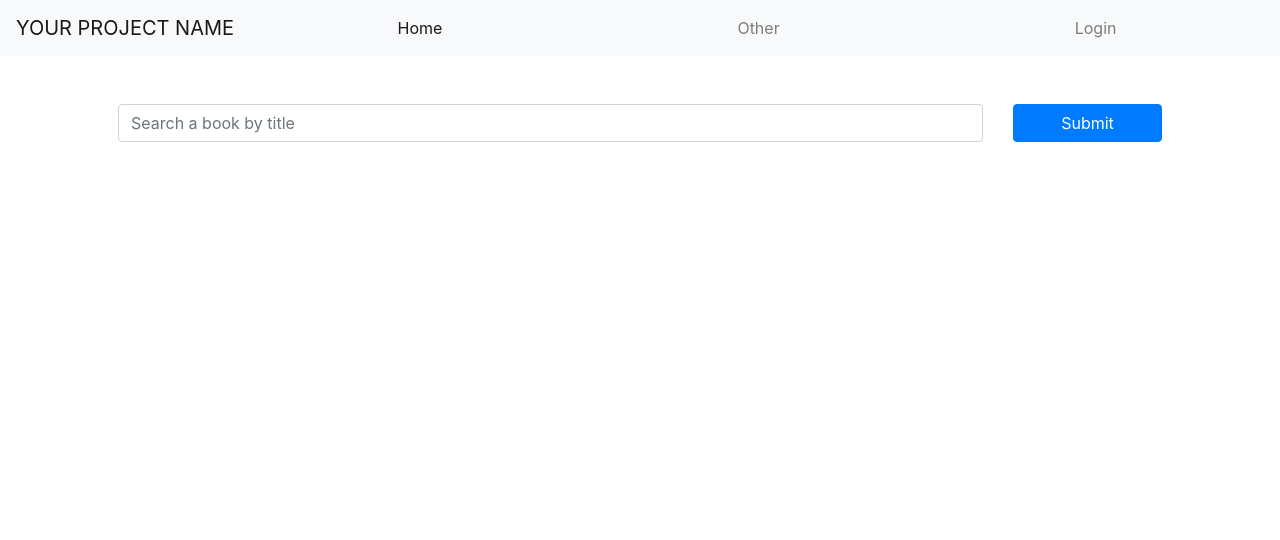
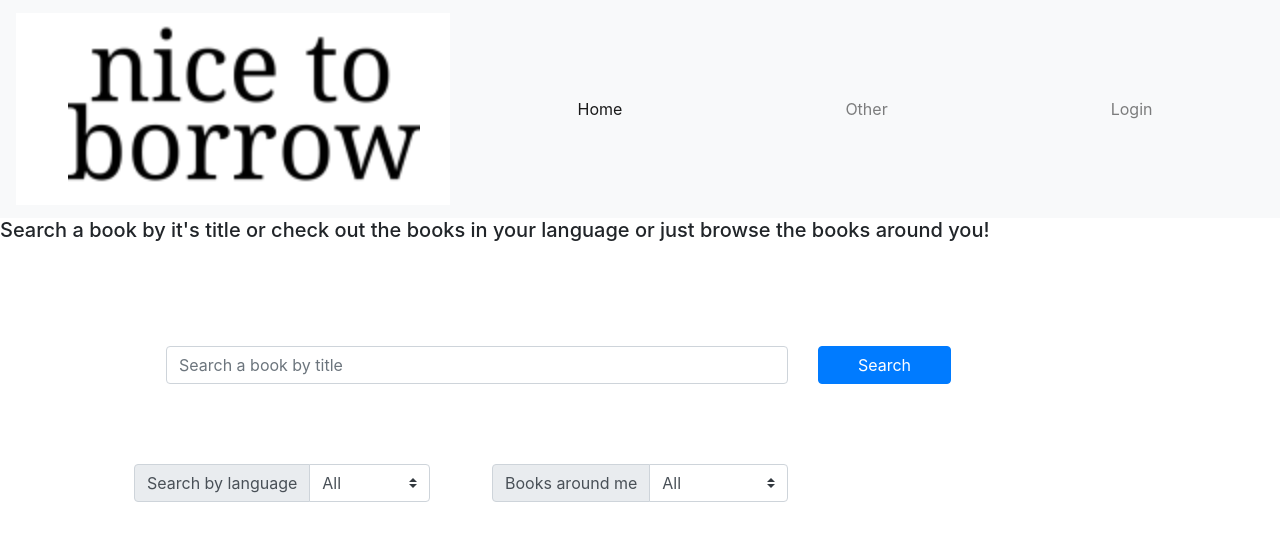
Before and after one commit to GoksenCodes/nice-to-borrow-client, a React (Create React App) app: page / in a window 1280 px wide. Shown: the top 540 px of the page. Built offline with nearby package versions, Linux system fonts and the light colour scheme; no server answers.

Commit message:
build search by language&distance forms and create simple action for search

```diff
--- a/src/App.css
+++ b/src/App.css
@@ -0,0 +1,10 @@
+/* @import url("https://fonts.googleapis.com/css2?family=Montserrat:wght@300;400;900&display=swap"); */
+@import url("https://fonts.googleapis.com/css2?family=Fira+Code:wght@300;700&display=swap");
+
+body {
+  font-family: "Fira Code", monospace;
+}
+
+/* body {
+  font-family: "Montserrat", sans-serif;
+} */
--- a/src/components/Navigation/index.js
+++ b/src/components/Navigation/index.js
@@ -7,6 +7,7 @@ import { selectToken } from "../../store/user/selectors";
 import NavbarItem from "./NavbarItem";
 import LoggedIn from "./LoggedIn";
 import LoggedOut from "./LoggedOut";
+import logo from "../../Images/logo.png";
 
 export default function Navigation() {
   const token = useSelector(selectToken);
@@ -16,7 +17,7 @@ export default function Navigation() {
   return (
     <Navbar bg="light" expand="lg">
       <Navbar.Brand as={NavLink} to="/">
-        YOUR PROJECT NAME
+        <img src={logo} alt="logo" />
       </Navbar.Brand>
       <Navbar.Toggle aria-controls="basic-navbar-nav" />
       <Navbar.Collapse id="basic-navbar-nav">
--- a/src/components/SearchBox/index.js
+++ b/src/components/SearchBox/index.js
@@ -1,26 +1,85 @@
-import React from "react";
+import React, { useState } from "react";
 import { Button, Form, Col, Row, Container } from "react-bootstrap";
+import { useDispatch } from "react-redux";
+import { getBooks } from "../../store/search/actions";
 
 export default function SearchBox() {
+  const dispatch = useDispatch();
+
+  const [language, setLanguage] = useState("all");
+  const [distance, setDistance] = useState("all");
+
+  const clickHandler = () => {
+    dispatch(getBooks());
+  };
+
   return (
     <Container className="p-5">
-      <Form>
+      <Form className="p-5">
         <Form.Group controlId="formBasicEmail">
           <Row>
-            <Col xs={10}>
+            <Col xs={8}>
               <Form.Control
                 type="search"
                 placeholder="Search a book by title"
               />
             </Col>
             <Col xs={2}>
-              <Button variant="primary" type="search" block>
-                Submit
+              <Button
+                variant="primary"
+                type="search"
+                block
+                onClick={clickHandler}
+              >
+                Search
               </Button>
             </Col>
           </Row>
         </Form.Group>
       </Form>
+      <Row>
+        <Col xs={4}>
+          <div className="input-group p-3">
+            <div className="input-group-prepend">
+              <label className="input-group-text" for="inputGroupSelect01">
+                Search by language
+              </label>
+            </div>
+            <select
+              className="custom-select"
+              id="inputGroupSelect01"
+              onChange={e => setLanguage(e.target.value)}
+            >
+              <option value="all">All</option>
+              <option value="1">Turkish</option>
+              <option value="2">Portuguese</option>
+              <option value="3">Polish</option>
+              <option value="3">Russian</option>
+              <option value="3">French</option>
+              <option value="3">Spanish</option>
+            </select>
+          </div>
+        </Col>
+        <Col xs={4}>
+          <div className="input-group p-3">
+            <div className="input-group-prepend">
+              <label className="input-group-text" for="inputGroupSelect01">
+                Books around me
+              </label>
+            </div>
+            <select
+              className="custom-select"
+              id="inputGroupSelect01"
+              onChange={e => setDistance(e.target.value)}
+            >
+              <option value="all">All</option>
+              <option value="1">2 km</option>
+              <option value="2">5 km</option>
+              <option value="3">10 km</option>
+            </select>
+          </div>
+        </Col>
+      </Row>
     </Container>
   );
 }
--- a/src/pages/HomePage/index.js
+++ b/src/pages/HomePage/index.js
@@ -4,6 +4,10 @@ import SearchBox from "../../components/SearchBox";
 export default function HomePage() {
   return (
     <div>
+      <h5>
+        Search a book by it's title or check out the books in your language or
+        just browse the books around you!
+      </h5>
       <SearchBox />
     </div>
   );
--- /dev/null
+++ b/src/store/search/actions.js
@@ -0,0 +1,5 @@
+export const getBooks = () => {
+  return async (dispatch, getState) => {
+    console.log("here are the books you've serached for");
+  };
+};
```
Also changed, not shown: src/Images/logo.png (added).
